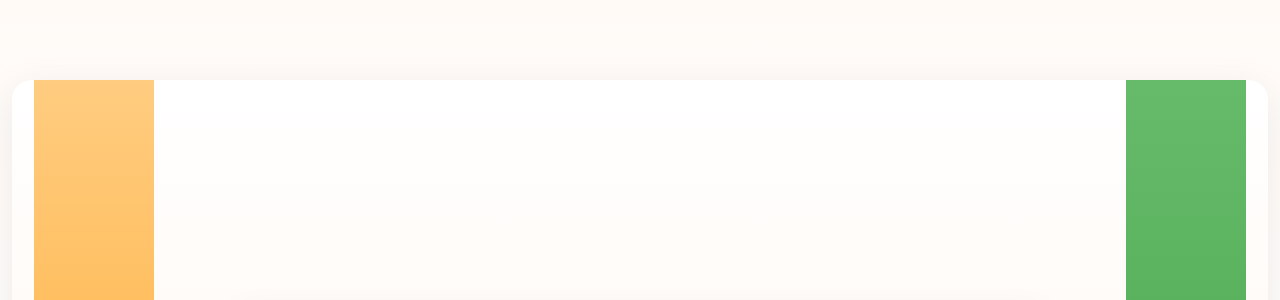
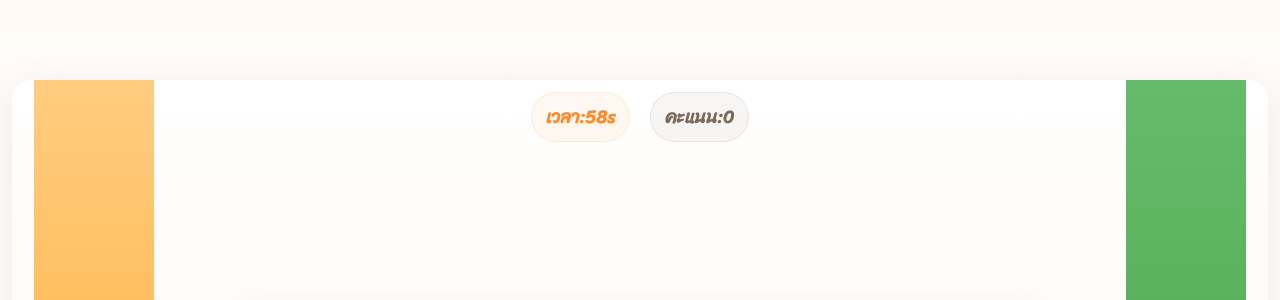
Before and after one commit to China885/GuessWordgame, a plain HTML site: page index.html in a window 1280 px wide. Both pictures are taken after a click on the button "เริ่มเล่น". Shown: the top 300 px of the page. Drawn offline with Linux system fonts and the light colour scheme.

Commit message:
Update index.html

```diff
--- a/index.html
+++ b/index.html
@@ -87,9 +87,35 @@ select,input[type=radio]{padding:10px;border-radius:12px;border:1px solid #eee;f
 /* -------------------------------- */
 
 .game-wrap{display:none;width:100%;max-width:1280px;height:640px;background:linear-gradient(180deg,#fff 0%, #fff4ea 100%);border-radius:20px;box-shadow:0 10px 40px rgba(0,0,0,0.08);overflow:hidden;position:relative;}
-.topbar{position:absolute;left:0;right:0;top:12px;display:flex;justify-content:space-between;padding:0 24px;align-items:center;}
-.timer{background:rgba(255,138,43,0.06);border:1px solid rgba(255,138,43,0.12);padding:8px 14px;border-radius:999px;font-weight:700;color:var(--accent);display:center;gap:8px;align-items:center;font-size:18px;}
-.score{font-size:18px;color:var(--muted)}
+.topbar{
+  position:absolute;
+  left:50%;
+  top:12px;
+  transform:translateX(-50%);
+  display:flex;
+  gap:20px; /* ระยะห่างระหว่าง timer กับ score */
+  justify-content:center;
+  align-items:center;
+  padding:0;
+}
+
+.timer, .score {
+  background: rgba(255,138,43,0.06);
+  border:1px solid rgba(255,138,43,0.12);
+  padding:8px 14px;
+  border-radius:999px;
+  font-weight:700;
+  color:var(--accent);
+  font-size:18px;
+  display:flex;
+  align-items:center;
+  justify-content:center;
+}
+.score {
+  background: rgba(122,107,90,0.06);
+  border:1px solid rgba(122,107,90,0.12);
+  color: var(--muted);
+}
 .prompt{font-size:44px;color:#333;margin:6px 0;word-break:break-word}
 .hint{color:var(--muted);font-size:14px;margin-top:8px}
 .queue{position:absolute;left:0;right:0;bottom:12px;padding:12px 20px;display:flex;justify-content:center;gap:8px;flex-wrap:nowrap;overflow:auto;}
```
